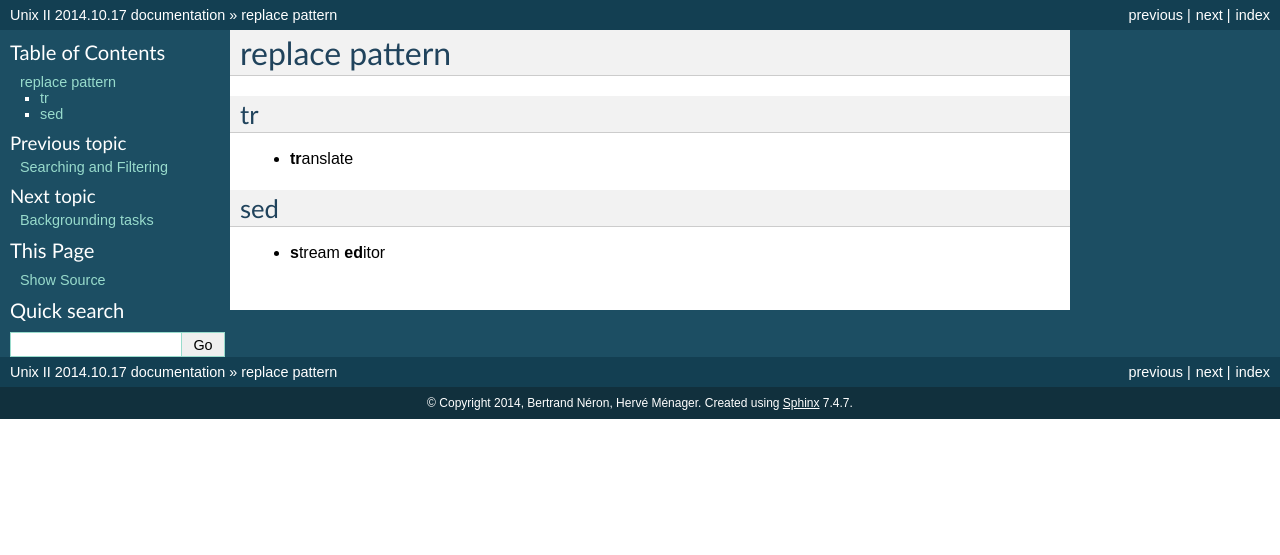
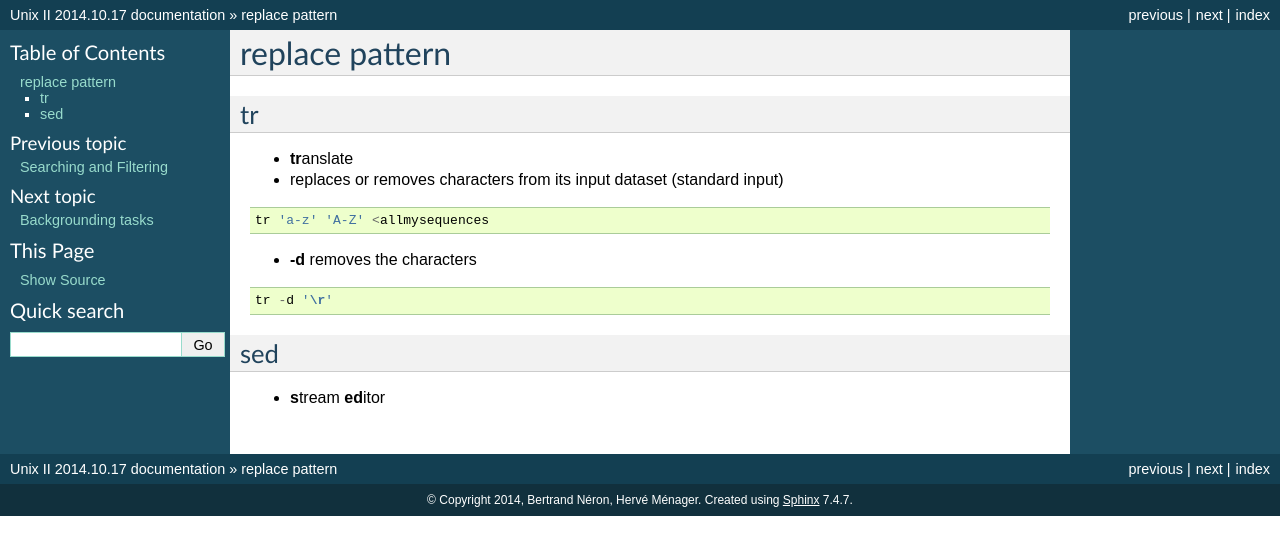
Before and after one commit to C3BI-pasteur-fr/unix-training, a Sphinx documentation site: the page built from unix-II/source/Replace.rst, in a window 1280 px wide. Shown: the top 555 px of the page. Built offline with Sphinx 7.4.7, drawn with Linux system fonts in a browser that asks for light colours; formulas are drawn with MathJax 3.

Commit message:
add explanations and examples for tr

```diff
--- a/unix-II/source/Replace.rst
+++ b/unix-II/source/Replace.rst
@@ -7,7 +7,20 @@ replace pattern
 
 tr
 ==
+
 * **tr**\ anslate
+* replaces or removes characters from its input dataset
+  (standard input)
+
+::
+
+  tr 'a-z' 'A-Z' <allmysequences
+
+* **-d** removes the characters
+
+::
+
+  tr -d '\r'
 
 sed
 ===
```
